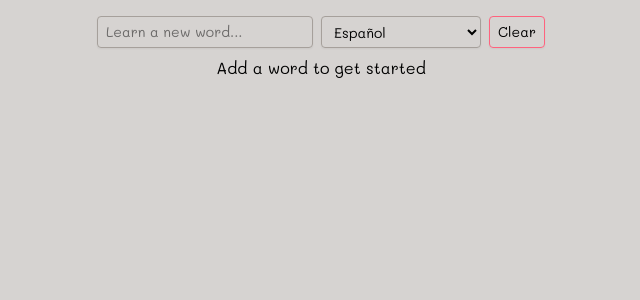
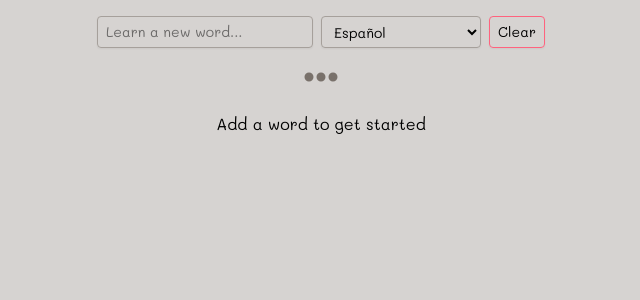
Before and after one commit to aljaroudi/VocabYou, a SvelteKit app: page / in a window 1280 px wide. Shown: the top 300 px of the page, without its empty margins (319-959 px from the left). Built offline with nearby package versions, Linux system fonts and the light colour scheme.

Commit message:
feat: add loading indicator with IconLoading component in +page.svelte for improved user feedback

```diff
--- /dev/null
+++ b/src/lib/IconLoading.svelte
@@ -0,0 +1,35 @@
+<svg xmlns="http://www.w3.org/2000/svg" viewBox="0 0 200 200" class="size-10">
+	<circle fill="currentColor" stroke="currentColor" stroke-width="15" r="15" cx="40" cy="65">
+		<animate
+			attributeName="cy"
+			calcMode="spline"
+			dur="2"
+			values="65;135;65;"
+			keySplines=".5 0 .5 1;.5 0 .5 1"
+			repeatCount="indefinite"
+			begin="-.4"
+		/>
+	</circle>
+	<circle fill="currentColor" stroke="currentColor" stroke-width="15" r="15" cx="100" cy="65">
+		<animate
+			attributeName="cy"
+			calcMode="spline"
+			dur="2"
+			values="65;135;65;"
+			keySplines=".5 0 .5 1;.5 0 .5 1"
+			repeatCount="indefinite"
+			begin="-.2"
+		/>
+	</circle>
+	<circle fill="currentColor" stroke="currentColor" stroke-width="15" r="15" cx="160" cy="65">
+		<animate
+			attributeName="cy"
+			calcMode="spline"
+			dur="2"
+			values="65;135;65;"
+			keySplines=".5 0 .5 1;.5 0 .5 1"
+			repeatCount="indefinite"
+			begin="0"
+		/>
+	</circle>
+</svg>
--- a/src/routes/+page.svelte
+++ b/src/routes/+page.svelte
@@ -1,4 +1,5 @@
 <script lang="ts">
+	import IconLoading from '$lib/IconLoading.svelte'
 	import Word from '$lib/Word.svelte'
 	import type { APIResponse } from '$lib/api.server'
 	import langs from '$lib/langs.json'
@@ -95,8 +96,10 @@
 	</button>
 </form>
 <ul>
-	{#if loading}
-		<li class="text-center dark:text-stone-400">Loading...</li>
+	{#if loading || true}
+		<li class="mx-auto flex py-2 items-center justify-center text-stone-500">
+			<IconLoading />
+		</li>
 	{/if}
 	{#each [...words].reverse() as [phrase, word] (phrase)}
 		<Word
```
